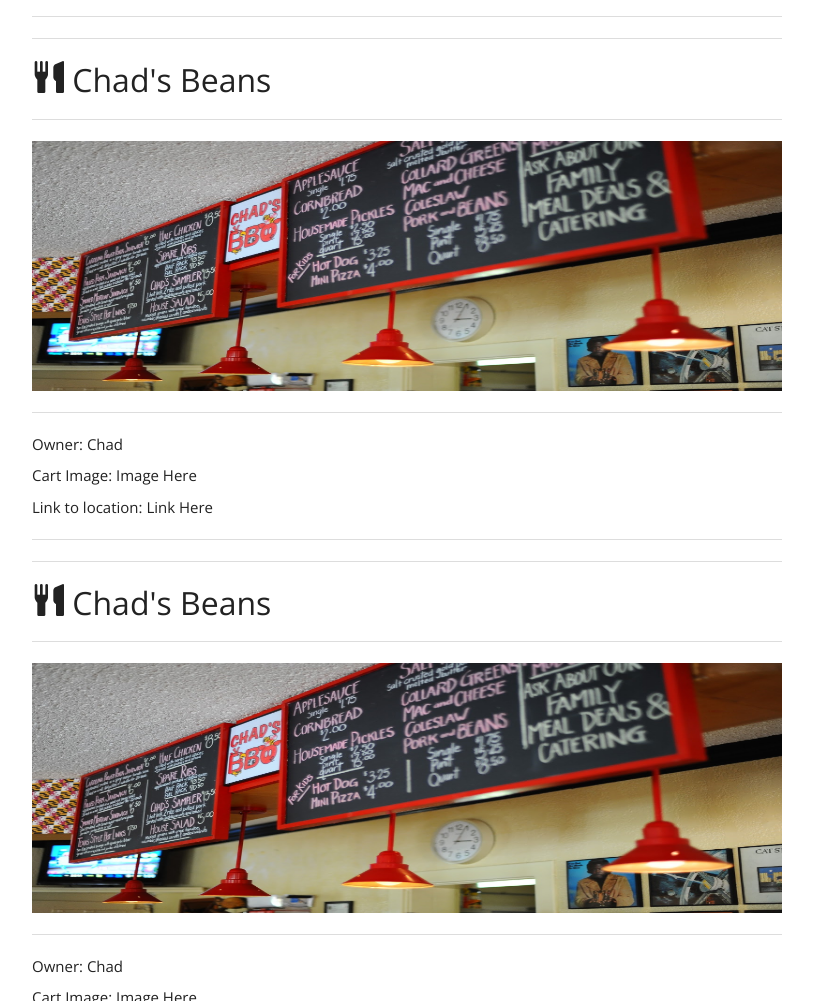
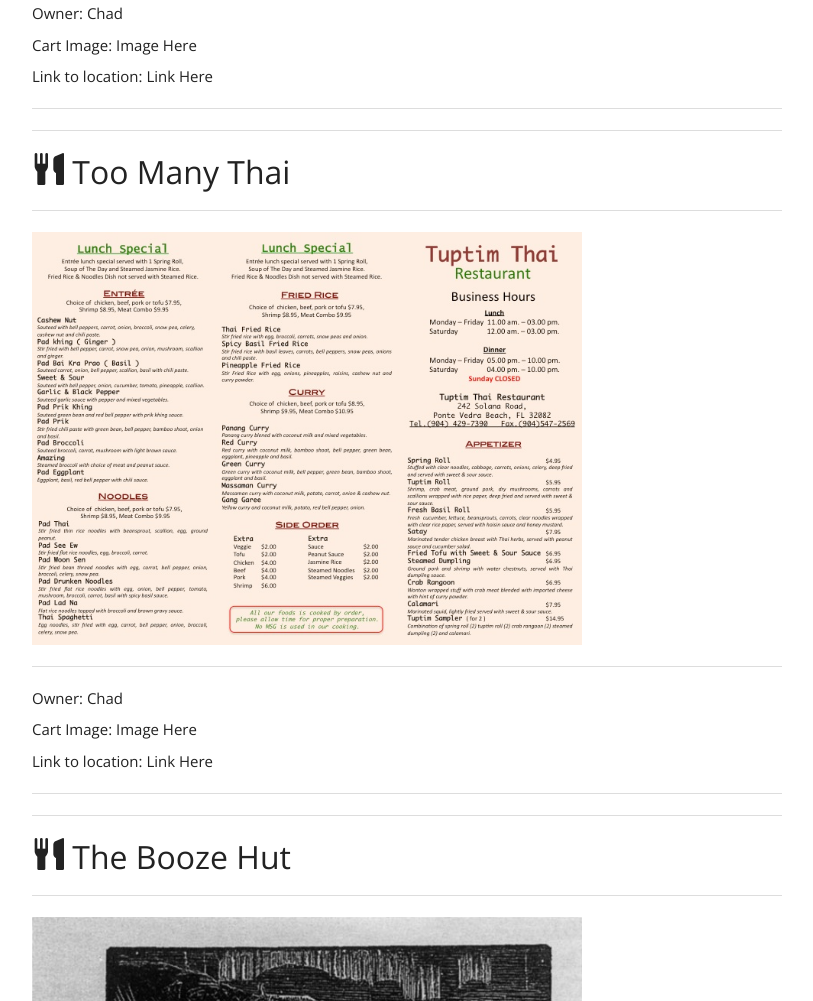
Before and after one commit to corymeyers/FoodCartology, a plain HTML site: page newcart-index.html in a window 1280 px wide. Shown: the part 1799-2800 px from the top of the page, without its empty margins (38-851 px from the left). Drawn offline with nearby package versions, Linux system fonts and the light colour scheme.

Commit message:
add images

```diff
--- a/css/newcart-styles.css
+++ b/css/newcart-styles.css
@@ -1,6 +1,6 @@
 #chadbeans {
-  width: 750px;
-  height: 250px;
+  width: 550px;
+
 }
 
 .cartImage {
--- a/newcart-index.html
+++ b/newcart-index.html
@@ -35,9 +35,9 @@
             <hr>
             <hr>
             <!-- Existing Food Cart Posts -->
-            <h2><span class="glyphicon glyphicon-cutlery"></span>  Chad's Beans</h2>
+            <h2><span class="glyphicon glyphicon-cutlery"></span>  Carl's Cart of Crustaceans</h2>
             <hr>
-            <img src="img/chadsbeans.jpg" id="chadbeans">
+            <img src="img/crab.jpg" id="chadbeans">
             <hr>
             <div id="cartSummary">
               <p>Owner: Chad</p>
@@ -47,9 +47,9 @@
             <hr>
             <hr>
             <!-- Existing Food Cart Posts -->
-            <h2><span class="glyphicon glyphicon-cutlery"></span>  Chad's Beans</h2>
+            <h2><span class="glyphicon glyphicon-cutlery"></span>  Too Many Thai</h2>
             <hr>
-            <img src="img/chadsbeans.jpg" id="chadbeans">
+            <img src="img/thai.jpg" id="chadbeans">
             <hr>
             <div id="cartSummary">
               <p>Owner: Chad</p>
@@ -59,9 +59,9 @@
             <hr>
             <hr>
             <!-- Existing Food Cart Posts -->
-            <h2><span class="glyphicon glyphicon-cutlery"></span>  Chad's Beans</h2>
+            <h2><span class="glyphicon glyphicon-cutlery"></span>  The Booze Hut</h2>
             <hr>
-            <img src="img/chadsbeans.jpg" id="chadbeans">
+            <img src="img/booze.jpg" id="chadbeans">
             <hr>
             <div id="cartSummary">
               <p>Owner: Chad</p>
@@ -71,9 +71,9 @@
             <hr>
             <hr>
             <!-- Existing Food Cart Posts -->
-            <h2><span class="glyphicon glyphicon-cutlery"></span>  Chad's Beans</h2>
+            <h2><span class="glyphicon glyphicon-cutlery"></span>  A Taste of Antarctica</h2>
             <hr>
-            <img src="img/chadsbeans.jpg" id="chadbeans">
+            <img src="img/antarctic.jpg" id="chadbeans">
             <hr>
             <div id="cartSummary">
               <p>Owner: Chad</p>
```
Also changed, not shown: img/antarctic.jpg (added), img/booze.jpg (added), img/crab.jpg (added), img/pizza.jpg (added), img/thai.jpg (added).
